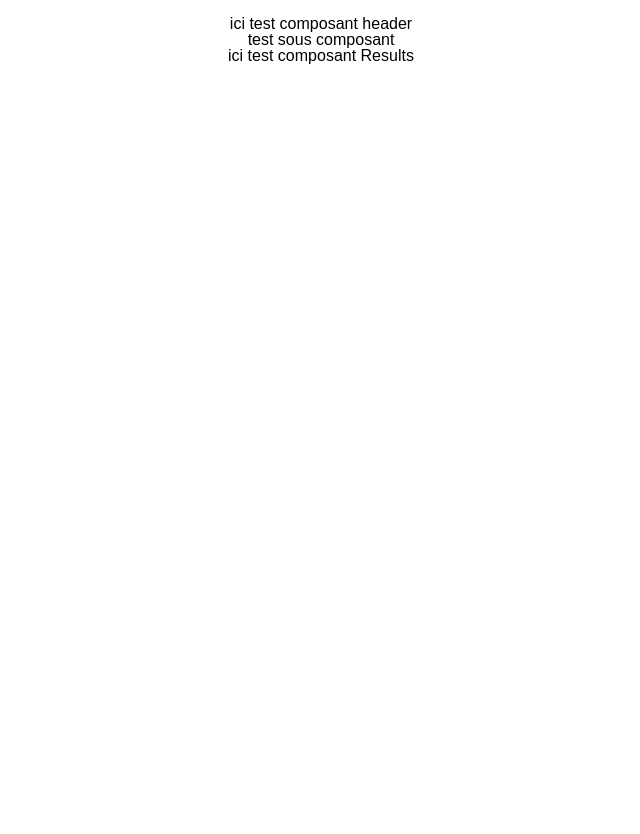
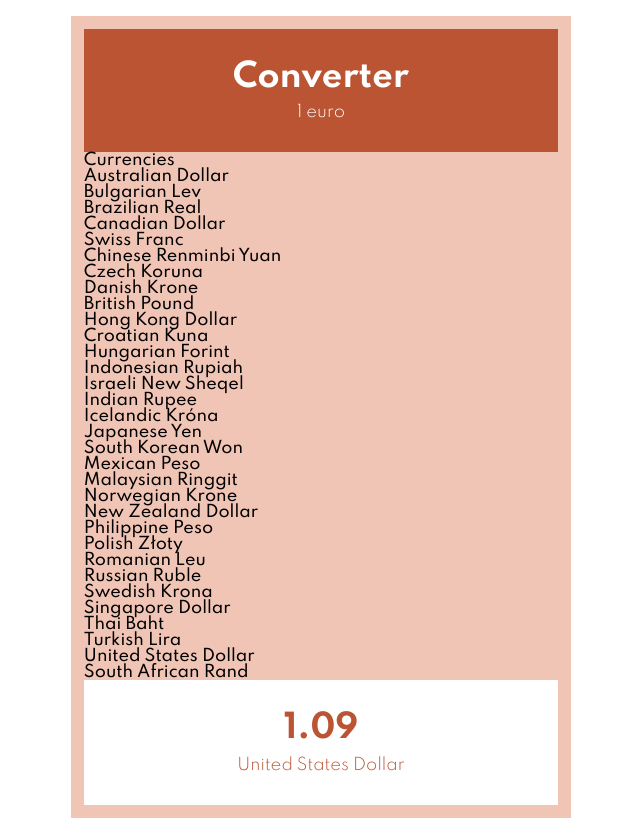
Before and after one commit to GeraldineBB/converter, a React app: page / in a window 1280 px wide. Shown: the whole page, without its empty margins (319-959 px from the left). Before the commit the page ends 800 px from the top, so only its background shows below. Built offline with nearby package versions, Linux system fonts and the light colour scheme.

Commit message:
Sous composant dynamisé OK

```diff
--- a/src/assets/index.html
+++ b/src/assets/index.html
@@ -4,6 +4,9 @@
         <meta charset="utf-8" />
         <meta name="viewport" content="width=device-width, initial-scale=1.0" />
         <meta http-equiv="x-ua-compatible" content="ie=edge" />
+		<link rel="preconnect" href="https://fonts.googleapis.com">
+		<link rel="preconnect" href="https://fonts.gstatic.com" crossorigin>
+		<link href="https://fonts.googleapis.com/css2?family=Spartan:wght@300;500;700&display=swap" rel="stylesheet">
         <title>Convertisseur</title>
     </head>
     <body>
--- a/src/components/App/index.js
+++ b/src/components/App/index.js
@@ -7,15 +7,19 @@ import Results from '../Results';
 import './styles.scss';
 
 // Import des données
-// import currenciesData from '../../data/currencies';
+import currenciesData from '../../data/currencies';
 
 // == Composant
 const App = () => (
 
   <div className="app">
-    <Header />
-    <Currencies />
-    <Results />
+
+    <div className="app__container">
+      <Header />
+      <Currencies currencies={currenciesData} />
+      <Results />
+
+    </div>
 
   </div>
 
--- a/src/components/App/styles.scss
+++ b/src/components/App/styles.scss
@@ -1,9 +1,10 @@
 .app {
-  width: 500px;
+  max-width: 500px;
   margin: 1em auto;
-  text-align: center;
+  font-family: 'Spartan', sans-serif;
+  background-color: #f1c5b6;
 }
 
-.app img {
-  max-width: 150px;
+.app__container{
+  padding: 0.8rem;
 }
--- a/src/components/Currencies/Currencies.js
+++ /dev/null
@@ -1,8 +0,0 @@
-import PropTypes from 'prop-types';
-import './styles.scss';
-
-const Currency = () => (
-  <h2>test sous composant</h2>
-);
-
-export default Currency;
--- /dev/null
+++ b/src/components/Currencies/Currency.js
@@ -0,0 +1,12 @@
+import PropTypes from 'prop-types';
+import './styles.scss';
+
+const Currency = ({ name }) => (
+  <li className="currency__item">{name}</li>
+);
+
+Currency.propTypes = {
+  name: PropTypes.string.isRequired,
+};
+
+export default Currency;
--- a/src/components/Currencies/index.js
+++ b/src/components/Currencies/index.js
@@ -1,9 +1,32 @@
 import PropTypes from 'prop-types';
-import Currency from './Currencies';
+import Currency from './Currency';
 import './styles.scss';
 
-const Currencies = () => (
-  <Currency />
+// je passe à Currencies mon tableau d'objet
+/**ATTENTION il faut penser à donner currenciesData au moment où on "appelle" le composant dans index.js **/
+const Currencies = ({ currencies }) => (
+
+  <div className="content">
+
+    <h4 className="content__title">Currencies</h4>
+
+    <ul className="content__list">
+
+  {/* pour chaque objet, je prends directment la propriété name, et j'appelle mon sous composant Currency en lui donnant les info nécessaires comme pour les autres composants */}
+      {
+        currencies.map(({name}) => (
+          <Currency name={name} key={name} />
+        ))
+      }
+
+    </ul>
+
+  </div>
+
 );
 
+Currencies.propTypes = {
+  currencies: PropTypes.arrayOf(PropTypes.shape({ name: PropTypes.string.isRequired })).isRequired,
+};
+
 export default Currencies;
--- a/src/components/Header/index.js
+++ b/src/components/Header/index.js
@@ -2,7 +2,12 @@ import PropTypes from 'prop-types';
 import './styles.scss';
 
 const Header = () => (
-  <h1>ici test composant header</h1>
+
+  <div className="header">
+    <h1 className="header__title">Converter</h1>
+    <h2 className="header__subTitle">1 euro</h2>
+  </div>
 );
 
+
 export default Header;
--- a/src/components/Header/styles.scss
+++ b/src/components/Header/styles.scss
@@ -0,0 +1,21 @@
+.header{
+
+background-color: #bb5432;
+color: #fff;
+margin: auto;
+padding: 2rem;
+text-align: center;
+
+  &__title{
+    font-weight: 700;
+    font-size: 2rem;
+    margin-bottom: 0.7rem;
+  }
+
+  &__subTitle{
+    font-weight: 300;
+    font-size: 1rem;
+  }
+
+
+}
--- a/src/components/Results/index.js
+++ b/src/components/Results/index.js
@@ -2,7 +2,12 @@ import PropTypes from 'prop-types';
 import './styles.scss';
 
 const Results = () => (
-  <h1>ici test composant Results</h1>
+
+  <div className="results">
+    <h1 className="results__price">1.09</h1>
+    <h2 className="results__country">United States Dollar</h2>
+  </div>
+
 );
 
 export default Results;
--- a/src/components/Results/styles.scss
+++ b/src/components/Results/styles.scss
@@ -0,0 +1,20 @@
+.results{
+
+background-color: #fff;
+text-align: center;
+margin: auto;
+padding: 2rem;
+color: #bb5432;
+
+  &__price{
+    font-weight: 700;
+    margin-bottom: 0.8rem;
+    font-size: 2rem;
+  }
+
+  &__country{
+    font-weight: 300;
+    font-size: 1rem;
+  }
+
+}
```
